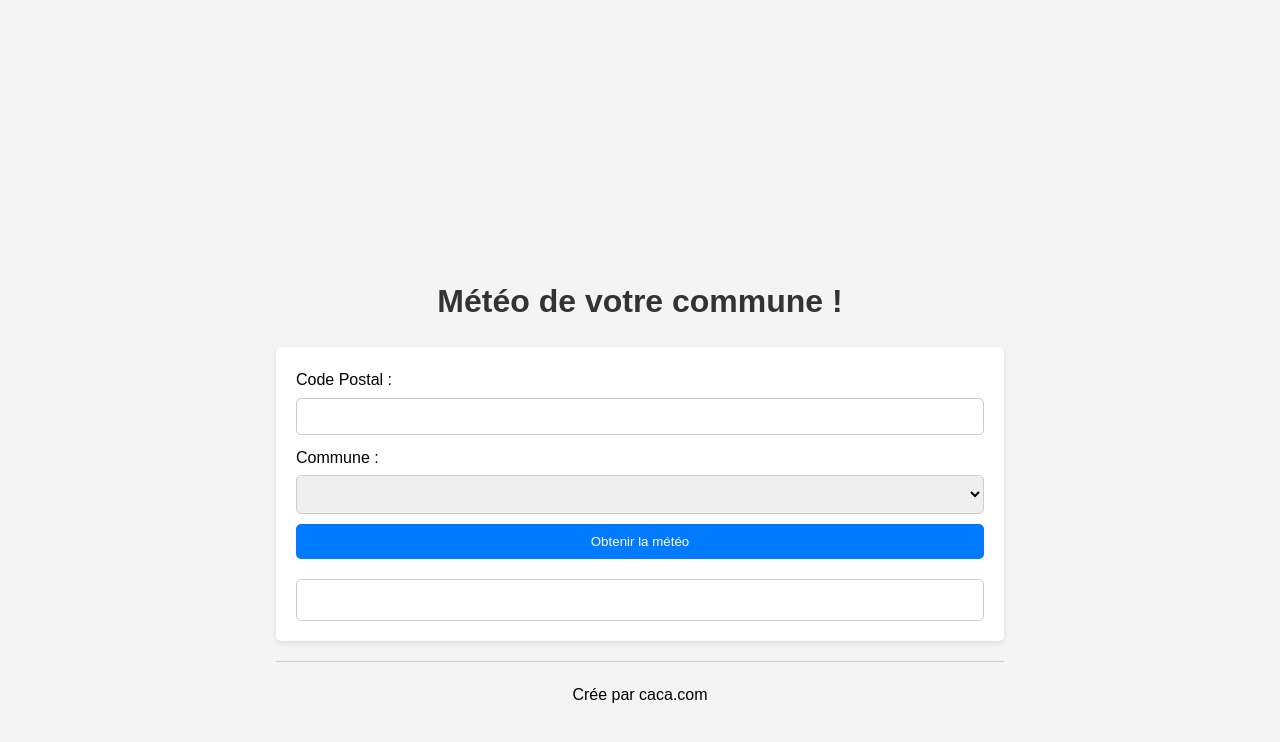
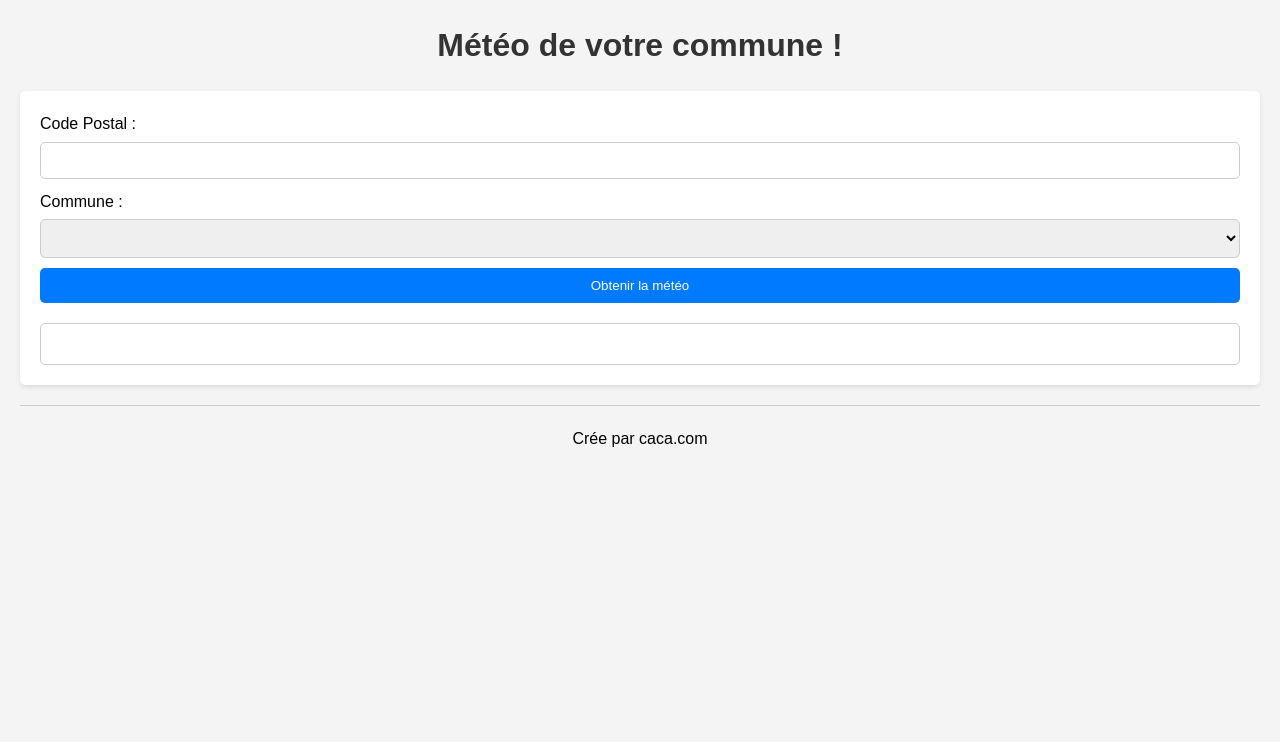
Before and after one commit to Goldybinks3/Projet-m-t-o, a plain HTML site: page index.html in a window 1280 px wide. Drawn offline with Linux system fonts and the light colour scheme.

Commit message:
Update style.css

```diff
--- a/style.css
+++ b/style.css
@@ -10,7 +10,7 @@ body {
     line-height: 1.6;
     background-color: #f4f4f4;
     padding: 20px;
-    margin:20%;
+    padding-top:20px
 }
 
 header {
```
